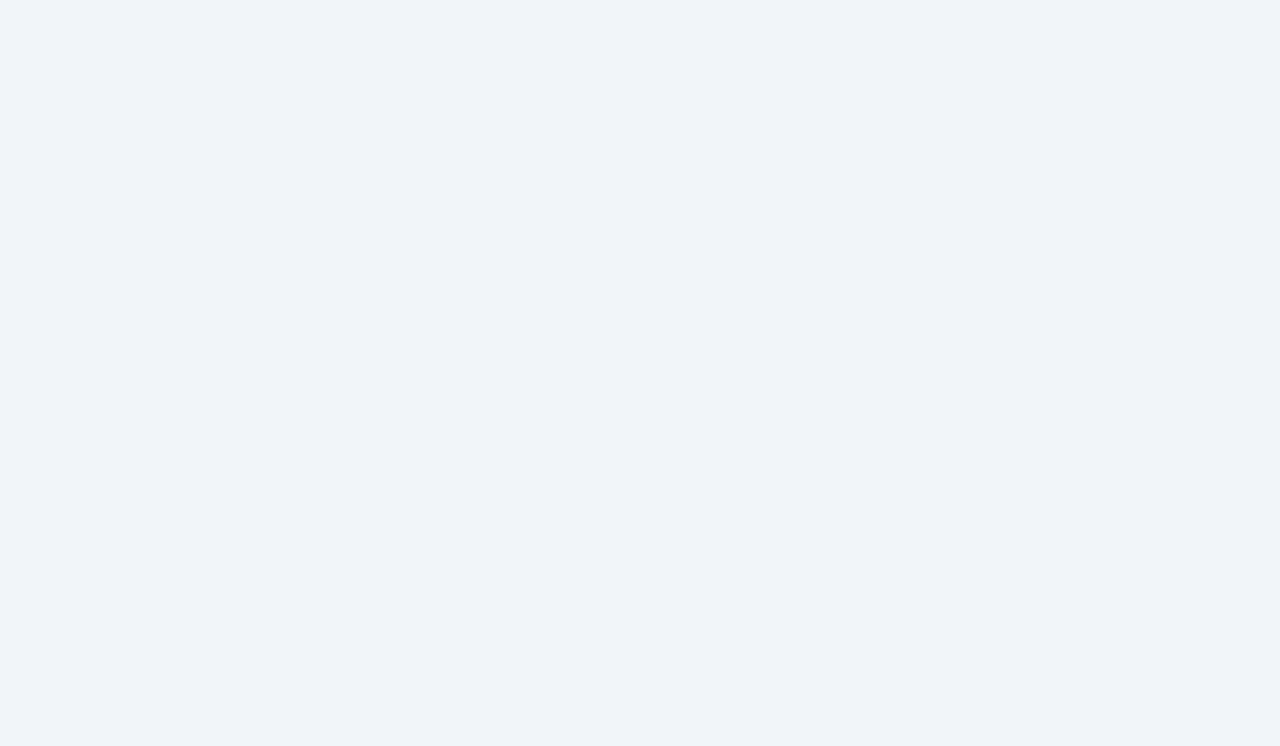
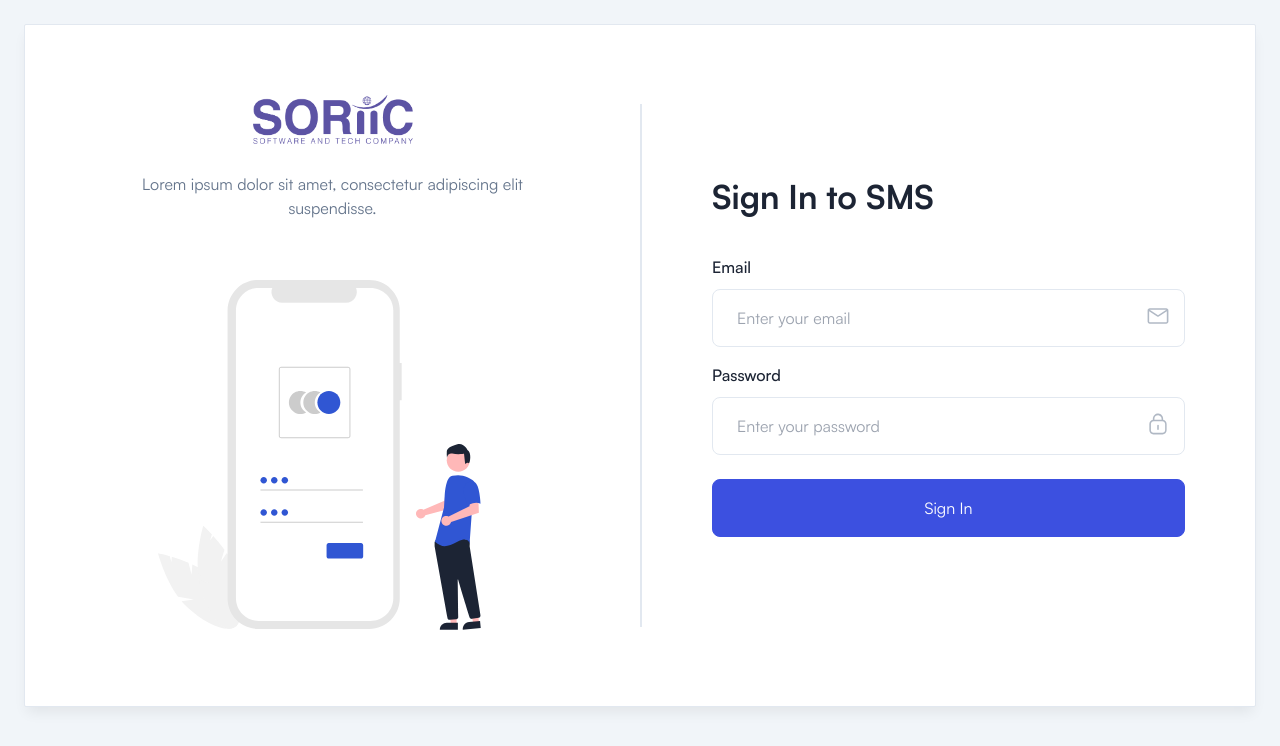
Before and after one commit to usman4222/Office-Management-System-V2, a React (Vite) app: page /sign-in in a window 1280 px wide. Before the commit this address had no page. Shown: the top 746 px of the page. Built offline with nearby package versions, Linux system fonts and the light colour scheme.

Commit message:
Add Sign in Page

```diff
--- a/src/App.jsx
+++ b/src/App.jsx
@@ -1,6 +1,7 @@
 import React, { useEffect } from 'react';
 import { BrowserRouter, Routes, Route, Navigate } from 'react-router-dom';
 import Dash from './Dashboard/Dash'
+import Signin from './Signin'
 
 function App() {
 
@@ -10,6 +11,7 @@ function App() {
     <BrowserRouter>
       <Routes>
             <Route element={<Dash />} path="/" />
+            <Route element={<Signin />} path="/sign-in" />
       </Routes>
     </BrowserRouter>
   );
--- a/src/Pages/Auth/Logout/Logout.jsx
+++ b/src/Signin.jsx
@@ -1,22 +1,20 @@
 import React from 'react';
 import { Link } from 'react-router-dom';
-import Breadcrumb from '../../components/Breadcrumbs/Breadcrumb';
-import LogoDark from '../../../Dashboard/images/logo/logo-dark.svg';
-import Logo from '../../images/logo/sorr.png';
-import DefaultLayout from '../../../layout/DefaultLayout';
+import Breadcrumb from './components/Breadcrumbs/Breadcrumb';
+import LogoDark from './images/logo/logo-dark.svg';
+import Logo from './images/logo/sorr.png';
+import UnAuthLayout from './layout/UnAuthLayout';
 
-const Logout = () => {
+const Signin = () => {
     return (
-        <DefaultLayout>
-            <Breadcrumb pageName="Sign In" />
-
+        <UnAuthLayout>
             <div className="rounded-sm border border-stroke bg-white shadow-default dark:border-strokedark dark:bg-boxdark">
                 <div className="flex flex-wrap items-center">
                     <div className="hidden w-full xl:block xl:w-1/2">
                         <div className="py-17.5 px-26 text-center">
-                            <Link className="mb-5.5 inline-block" to="/">
-                                <img className="hidden dark:block w-40" src={Logo} alt="Logo" />
-                                <img className="dark:hidden" src={LogoDark} alt="Logo" />
+                            <Link className="mb-5.5 inline-block" to="/sign-in">
+                                {/* <img className="hidden dark:block w-40" src={Logo} alt="Logo" /> */}
+                                <img className="dark:hidden w-40" src={Logo} alt="Logo" />
                             </Link>
 
                             <p className="2xl:px-20">
@@ -151,7 +149,6 @@ const Logout = () => {
 
                     <div className="w-full border-stroke dark:border-strokedark xl:w-1/2 xl:border-l-2">
                         <div className="w-full p-4 sm:p-12.5 xl:p-17.5">
-                            <span className="mb-1.5 block font-medium">Start for free</span>
                             <h2 className="mb-9 text-2xl font-bold text-black dark:text-white sm:text-title-xl2">
                                 Sign In to SMS
                             </h2>
@@ -190,12 +187,12 @@ const Logout = () => {
 
                                 <div className="mb-6">
                                     <label className="mb-2.5 block font-medium text-black dark:text-white">
-                                        Re-type Password
+                                        Password
                                     </label>
                                     <div className="relative">
                                         <input
                                             type="password"
-                                            placeholder="6+ Characters, 1 Capital letter"
+                                            placeholder="Enter your password"
                                             className="w-full rounded-lg border border-stroke bg-transparent py-4 pl-6 pr-10 text-black outline-none focus:border-primary focus-visible:shadow-none dark:border-form-strokedark dark:bg-form-input dark:text-white dark:focus:border-primary"
                                         />
 
@@ -231,58 +228,13 @@ const Logout = () => {
                                     />
                                 </div>
 
-                                <button className="flex w-full items-center justify-center gap-3.5 rounded-lg border border-stroke bg-gray p-4 hover:bg-opacity-50 dark:border-strokedark dark:bg-meta-4 dark:hover:bg-opacity-50">
-                                    <span>
-                                        <svg
-                                            width="20"
-                                            height="20"
-                                            viewBox="0 0 20 20"
-                                            fill="none"
-                                            xmlns="http://www.w3.org/2000/svg"
-                                        >
-                                            <g clipPath="url(#clip0_191_13499)">
-                                                <path
-                                                    d="M19.999 10.2217C20.0111 9.53428 19.9387 8.84788 19.7834 8.17737H10.2031V11.8884H15.8266C15.7201 12.5391 15.4804 13.162 15.1219 13.7195C14.7634 14.2771 14.2935 14.7578 13.7405 15.1328L13.7209 15.2571L16.7502 17.5568L16.96 17.5774C18.8873 15.8329 19.9986 13.2661 19.9986 10.2217"
-                                                    fill="#4285F4"
-                                                />
-                                                <path
-                                                    d="M10.2055 19.9999C12.9605 19.9999 15.2734 19.111 16.9629 17.5777L13.7429 15.1331C12.8813 15.7221 11.7248 16.1333 10.2055 16.1333C8.91513 16.1259 7.65991 15.7205 6.61791 14.9745C5.57592 14.2286 4.80007 13.1801 4.40044 11.9777L4.28085 11.9877L1.13101 14.3765L1.08984 14.4887C1.93817 16.1456 3.24007 17.5386 4.84997 18.5118C6.45987 19.4851 8.31429 20.0004 10.2059 19.9999"
-                                                    fill="#34A853"
-                                                />
-                                                <path
-                                                    d="M4.39899 11.9777C4.1758 11.3411 4.06063 10.673 4.05807 9.99996C4.06218 9.32799 4.1731 8.66075 4.38684 8.02225L4.38115 7.88968L1.19269 5.4624L1.0884 5.51101C0.372763 6.90343 0 8.4408 0 9.99987C0 11.5589 0.372763 13.0963 1.0884 14.4887L4.39899 11.9777Z"
-                                                    fill="#FBBC05"
-                                                />
-                                                <path
-                                                    d="M10.2059 3.86663C11.668 3.84438 13.0822 4.37803 14.1515 5.35558L17.0313 2.59996C15.1843 0.901848 12.7383 -0.0298855 10.2059 -3.6784e-05C8.31431 -0.000477834 6.4599 0.514732 4.85001 1.48798C3.24011 2.46124 1.9382 3.85416 1.08984 5.51101L4.38946 8.02225C4.79303 6.82005 5.57145 5.77231 6.61498 5.02675C7.65851 4.28118 8.9145 3.87541 10.2059 3.86663Z"
-                                                    fill="#EB4335"
-                                                />
-                                            </g>
-                                            <defs>
-                                                <clipPath id="clip0_191_13499">
-                                                    <rect width="20" height="20" fill="white" />
-                                                </clipPath>
-                                            </defs>
-                                        </svg>
-                                    </span>
-                                    Sign in with Google
-                                </button>
-
-                                <div className="mt-6 text-center">
-                                    <p>
-                                        Don’t have any account?{' '}
-                                        <Link to="/auth/signup" className="text-primary">
-                                            Sign Up
-                                        </Link>
-                                    </p>
-                                </div>
                             </form>
                         </div>
                     </div>
                 </div>
             </div>
-        </DefaultLayout>
+        </UnAuthLayout>
     );
 };
 
-export default Logout;
+export default Signin;
--- /dev/null
+++ b/src/components/Breadcrumbs/Breadcrumb.jsx
@@ -0,0 +1,24 @@
+import { Link } from 'react-router-dom';
+
+const Breadcrumb = ({ pageName }) => {
+  return (
+    <div className="mb-6 flex flex-col gap-3 sm:flex-row sm:items-center sm:justify-between">
+      <h2 className="text-title-md2 font-semibold text-black dark:text-white">
+        {pageName}
+      </h2>
+
+      <nav>
+        <ol className="flex items-center gap-2">
+          <li>
+            <Link className="font-medium" to="/">
+              Dashboard /
+            </Link>
+          </li>
+          <li className="font-medium text-primary">{pageName}</li>
+        </ol>
+      </nav>
+    </div>
+  );
+};
+
+export default Breadcrumb;
--- /dev/null
+++ b/src/layout/UnAuthLayout.jsx
@@ -0,0 +1,35 @@
+import React, { useState } from 'react';
+
+const UnAuthLayout = ({ children }) => {
+  const [sidebarOpen, setSidebarOpen] = useState(false);
+
+  return (
+    <div className="dark:bg-boxdark-2 dark:text-bodydark">
+      {/* <!-- ===== Page Wrapper Start ===== --> */}
+      <div className="flex h-screen overflow-hidden">
+        {/* <!-- ===== Sidebar Start ===== --> */}
+        {/* <Sidebar sidebarOpen={sidebarOpen} setSidebarOpen={setSidebarOpen} /> */}
+        {/* <!-- ===== Sidebar End ===== --> */}
+
+        {/* <!-- ===== Content Area Start ===== --> */}
+        <div className="relative flex flex-1 flex-col overflow-y-auto overflow-x-hidden">
+          {/* <!-- ===== Header Start ===== --> */}
+          {/* <Header sidebarOpen={sidebarOpen} setSidebarOpen={setSidebarOpen} /> */}
+          {/* <!-- ===== Header End ===== --> */}
+
+          {/* <!-- ===== Main Content Start ===== --> */}
+          <main>
+            <div className="mx-auto max-w-screen-2xl p-4 md:p-6 2xl:p-10">
+              {children}
+            </div>
+          </main>
+          {/* <!-- ===== Main Content End ===== --> */}
+        </div>
+        {/* <!-- ===== Content Area End ===== --> */}
+      </div>
+      {/* <!-- ===== Page Wrapper End ===== --> */}
+    </div>
+  )
+}
+
+export default UnAuthLayout;
```
